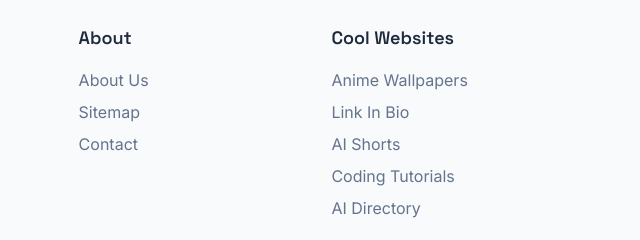
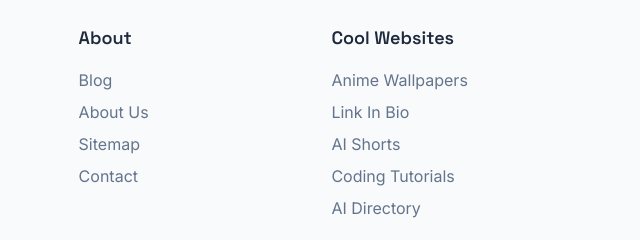
Before and after one commit to strongSoda/free-calc, an Astro site: page / in a window 1280 px wide. Shown: the part 3622-3862 px from the top of the page, 451-1091 px from the left. Built offline with nearby package versions, Linux system fonts and the light colour scheme; Astro itself is replaced by a stand-in of ours.

Commit message:
link site wide

```diff
--- a/src/components/Footer.jsx
+++ b/src/components/Footer.jsx
@@ -61,6 +61,7 @@ const Footer = () => {
     {
       title: "About",
       links: [
+        { name: "Blog", url: "/blog" },
         { name: "About Us", url: "/calculators" },
         { name: "Sitemap", url: "/sitemap" },
         { name: "Contact", url: "mailto:contact@rref-calculator.com" },
```
